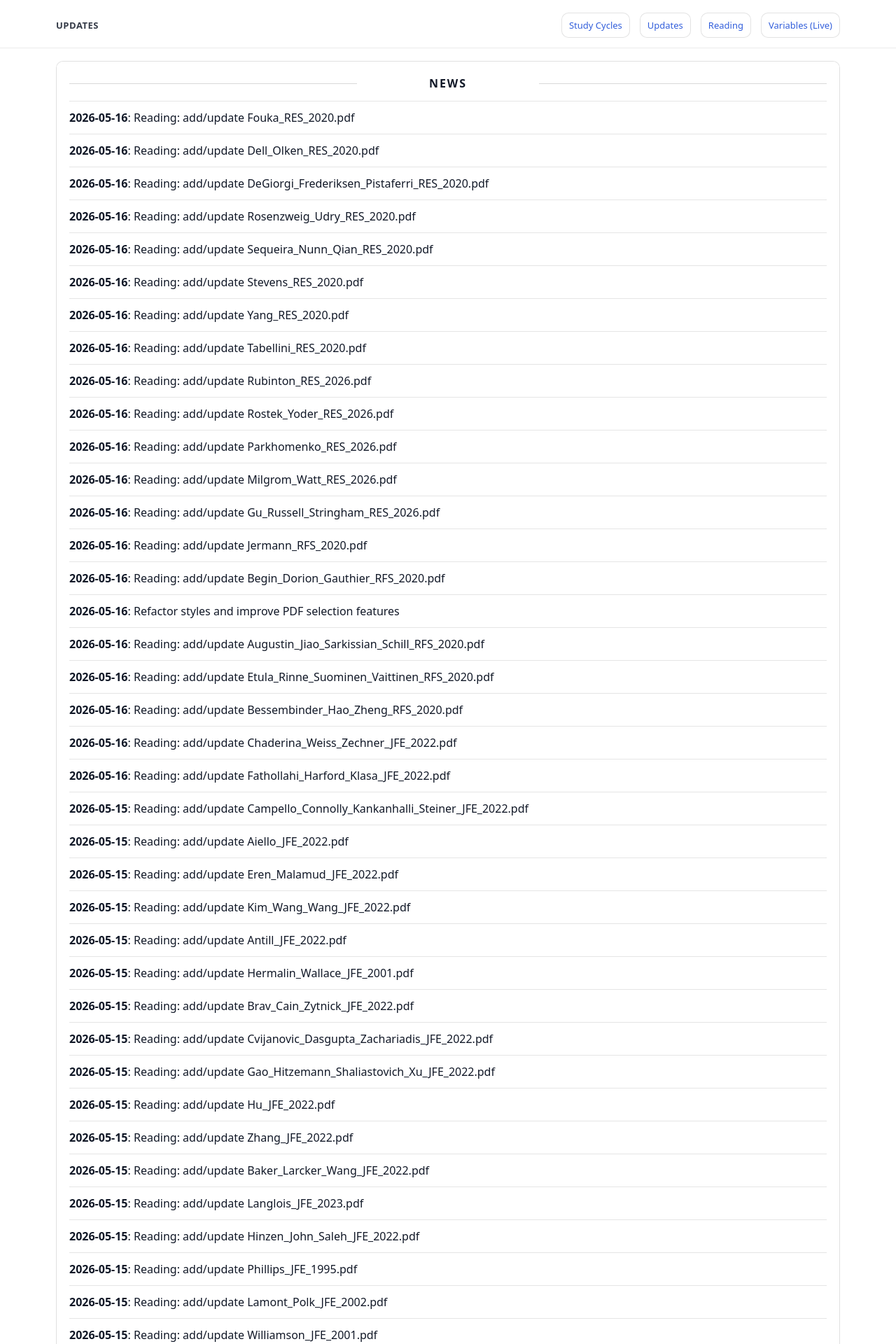
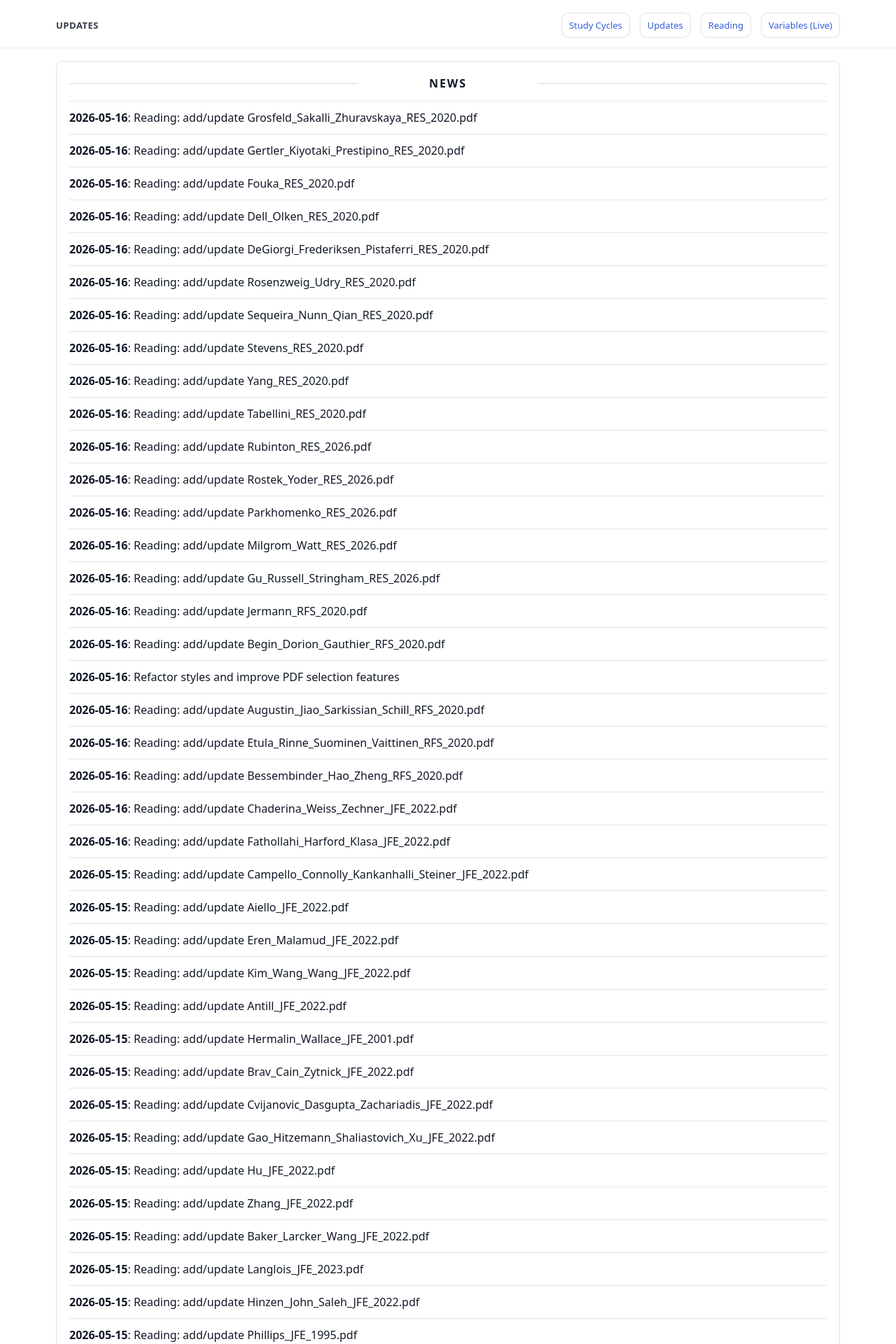
Before and after one commit to yaxinzn/study-archive, a Jekyll site: the page built from updates/index.md, in a window 1280 px wide. Shown: the top 1920 px of the page at 70% size. Built offline with Jekyll 4.4.1, drawn with Linux system fonts in a browser that asks for light colours; some of the changed text lies outside the part shown.

Commit message:
chore: update NEWS feed

```diff
--- a/_data/news.yml
+++ b/_data/news.yml
@@ -1,4 +1,10 @@
 # Auto-generated update history (sorted newest -> oldest). Do not edit manually.
+- ts: "1778928362"
+  date: "2026-05-16"
+  title: "Reading: add/update Grosfeld_Sakalli_Zhuravskaya_RES_2020.pdf"
+- ts: "1778928335"
+  date: "2026-05-16"
+  title: "Reading: add/update Gertler_Kiyotaki_Prestipino_RES_2020.pdf"
 - ts: "1778928256"
   date: "2026-05-16"
   title: "Reading: add/update Fouka_RES_2020.pdf"
```
